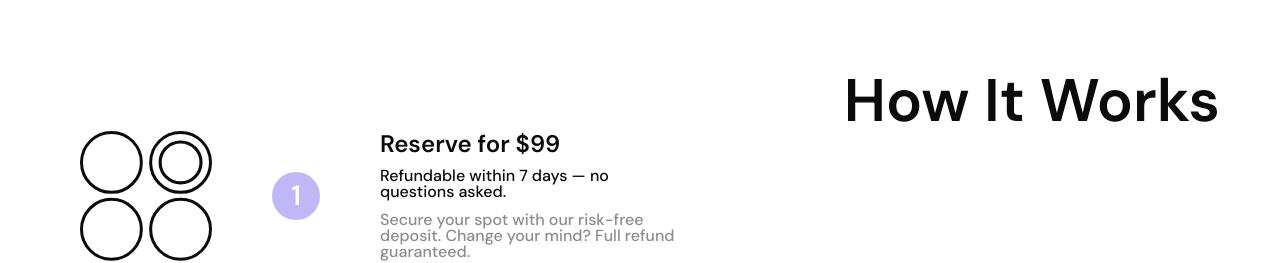
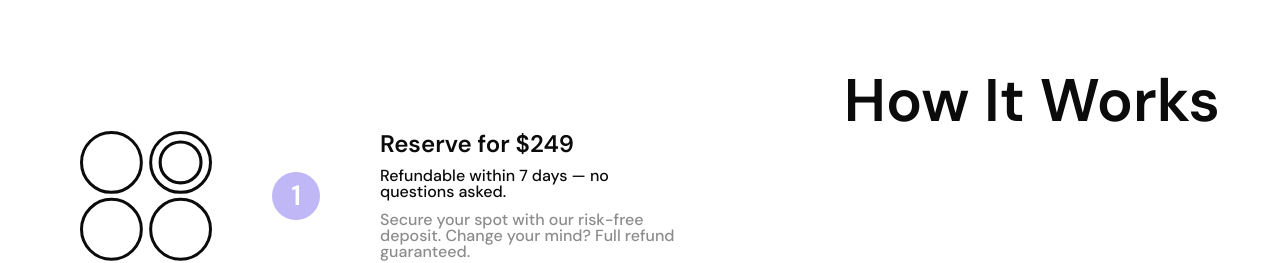
Before and after one commit to kondratevakate/brain-map-journey, a Next.js app: page / in a window 1280 px wide. Shown: the part 5360-5623 px from the top of the page. Built offline with nearby package versions, Linux system fonts and the light colour scheme; a web font is replaced by a local one.

Commit message:
Price Fix

```diff
--- a/src/app/components/howBlock/howBlock.tsx
+++ b/src/app/components/howBlock/howBlock.tsx
@@ -13,7 +13,7 @@ export default function HowBlock() {
             <Image width={132} height={130} src={'/step1.svg'} alt={'step1'} />
             <div className={styles.circle}>1</div>
             <div className={styles.textBlock}>
-              <span className={styles.textBlockTitle}>Reserve for $99</span>
+              <span className={styles.textBlockTitle}>Reserve for $249</span>
               <span className={styles.textBlockSubtitle}>
                 Refundable within 7 days — no questions asked.
               </span>
--- a/src/app/components/priceBlock/priceBlock.tsx
+++ b/src/app/components/priceBlock/priceBlock.tsx
@@ -7,7 +7,7 @@ export default function PriceBlock() {
       <div className={styles.leftBlock}>
         <span className={styles.leftBlockTitle}>First-time user offer</span>
         <div className={styles.leftBlockText}>
-          <span className={styles.leftBlockPrice}>$99</span>
+          <span className={styles.leftBlockPrice}>$249</span>
           <span>
             Fully refundable within 7 days No questions asked. Change your mind?
             Get 100% back.
```
